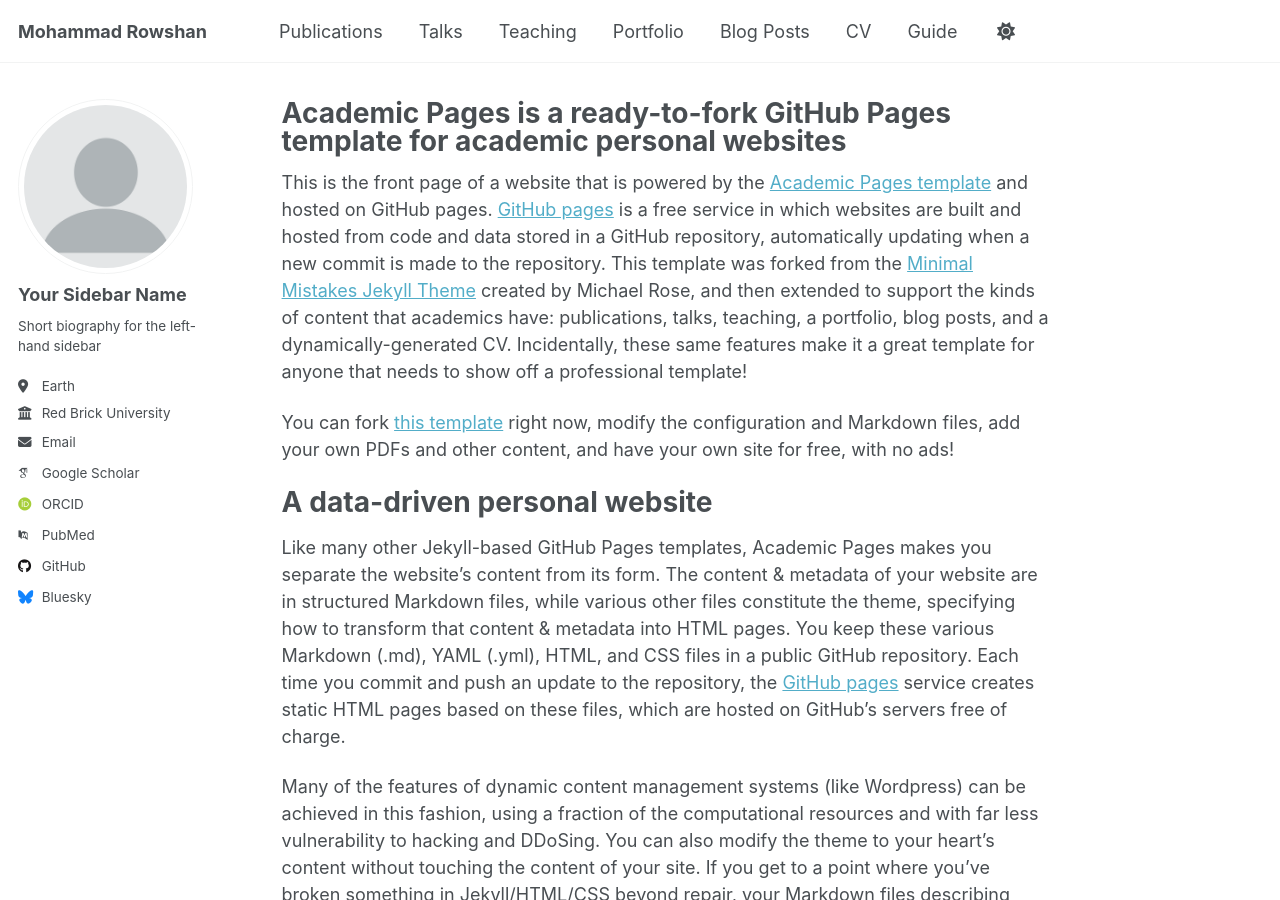
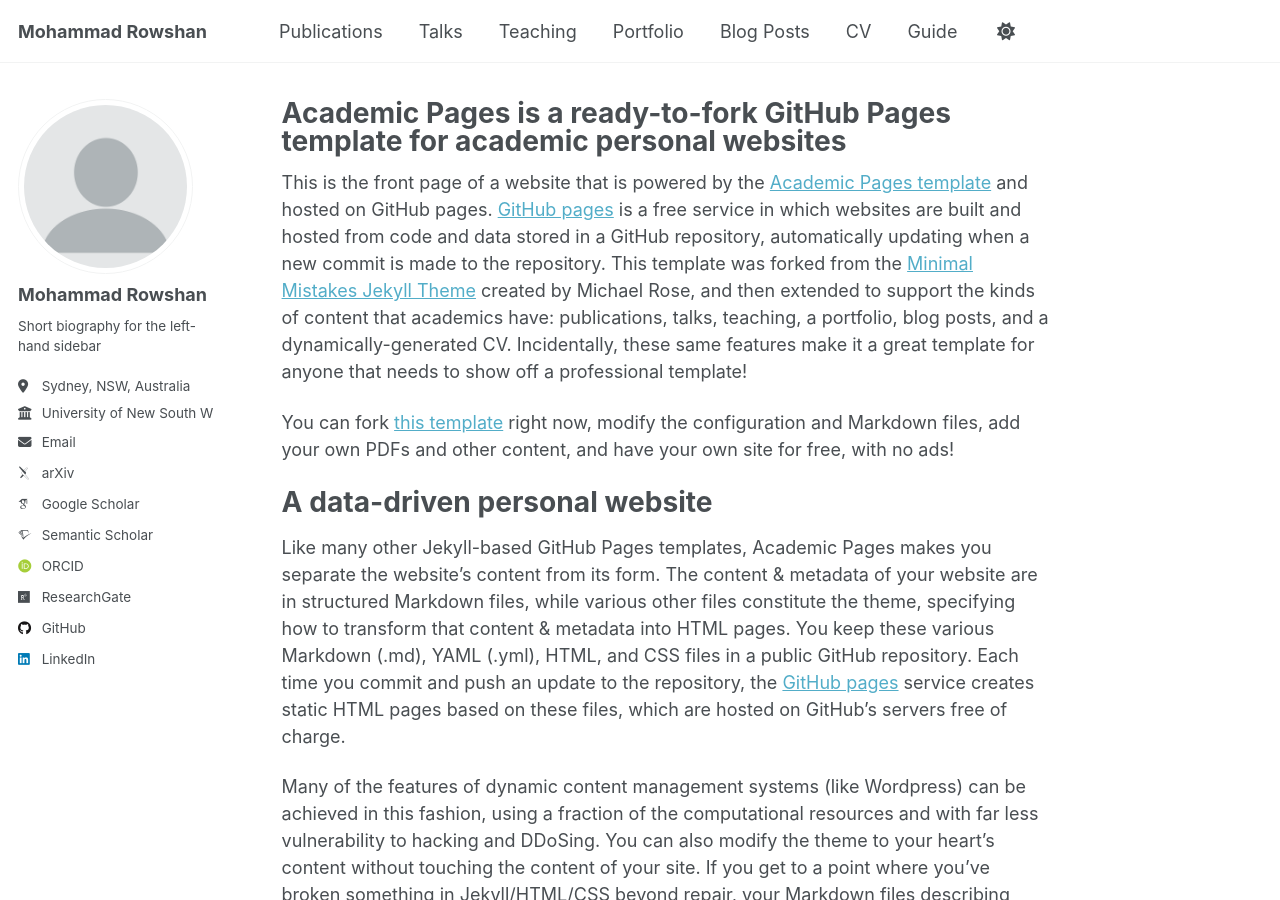
Before and after one commit to mohammad-rowshan/mohammad-rowshan.github.io, a Jekyll site: the page built from _pages/about.md, in a window 1280 px wide and 900 px high. Built offline with Jekyll 4.4.1, drawn with Linux system fonts in a browser that asks for light colours; some web fonts are replaced; a script that is not in the unit is left out.

Commit message:
Update _config.yml

```diff
--- a/_config.yml
+++ b/_config.yml
@@ -24,37 +24,37 @@ repository               : "mohammad-rowshan/mohammad-rowshan.github.io"
 author:
   # Biographic information
   avatar           : "profile.png"
-  name             : "Your Sidebar Name"
+  name             : "Mohammad Rowshan"
   pronouns         : # example: "she/her"
   bio              : "Short biography for the left-hand sidebar"
-  location         : "Earth"
-  employer         : "Red Brick University"
+  location         : "Sydney, NSW, Australia"
+  employer         : "University of New South Wales"
   uri              : # URL
-  email            : "none@example.org"
+  email            : "mrowshan@ieee.org"
 
   # Academic websites
   academia         : # URL
-  arxiv            : # URL - Update with the correct link to your profile
-  googlescholar    : "https://scholar.google.com/citations?user=PS_CX0AAAAAJ"
+  arxiv            : "https://arxiv.org/search/?searchtype=author&query=Rowshan%2C+M"
+  googlescholar    : "https://scholar.google.com.au/citations?user=j4AWngUAAAAJ&hl=en"
   inspire-hep      : # URL
   impactstory      : # URL
-  orcid            : "https://orcid.org/yourorcidurl"
-  semantic         : # URL
-  pubmed           : "https://www.ncbi.nlm.nih.gov/pubmed/?term=john+snow"
-  researchgate     : # URL
+  orcid            : "https://orcid.org/0000-0002-2199-5655"
+  semantic         : "https://www.semanticscholar.org/author/Mohammad-Rowshan/66617822"
+  pubmed           : # URL
+  researchgate     : "https://www.researchgate.net/profile/Mohammad-Rowshan"
   scopus           : # URL
 
   # Repositories and software development
   bitbucket        : # Username - Update with your username on the site
   codepen          : # Username
   dribbble         : # Username
-  github           : "academicpages"
+  github           : "mohammad-rowshan"
   kaggle           : # Username
   stackoverflow    : # User number or user number and name (i.e., use "1" or "1/jeff-atwood")
 
   # Social media
   artstation       : # Username
-  bluesky          : "bsky.app" # Replace this with you Bluesky username
+  bluesky          : # Username
   facebook         : # Username
   flickr           : # Username
   foursquare       : # Username
@@ -63,7 +63,7 @@ author:
   keybase          : # Username
   instagram        : # Username
   lastfm           : # Username
-  linkedin         : # Username
+  linkedin         : "https://www.linkedin.com/in/rowshan-mohd/"
   mastodon         : # URL
   medium           : # URL
   pinterest        : # Username
```
